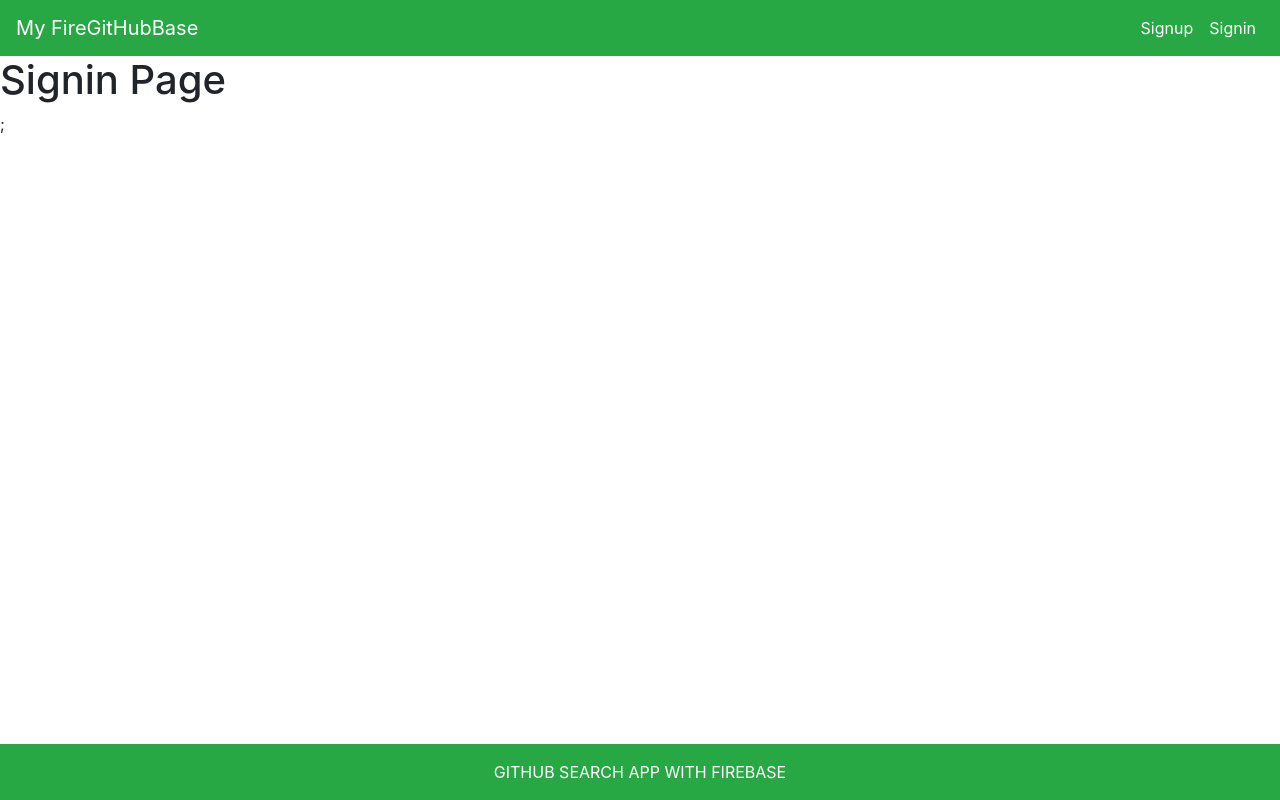
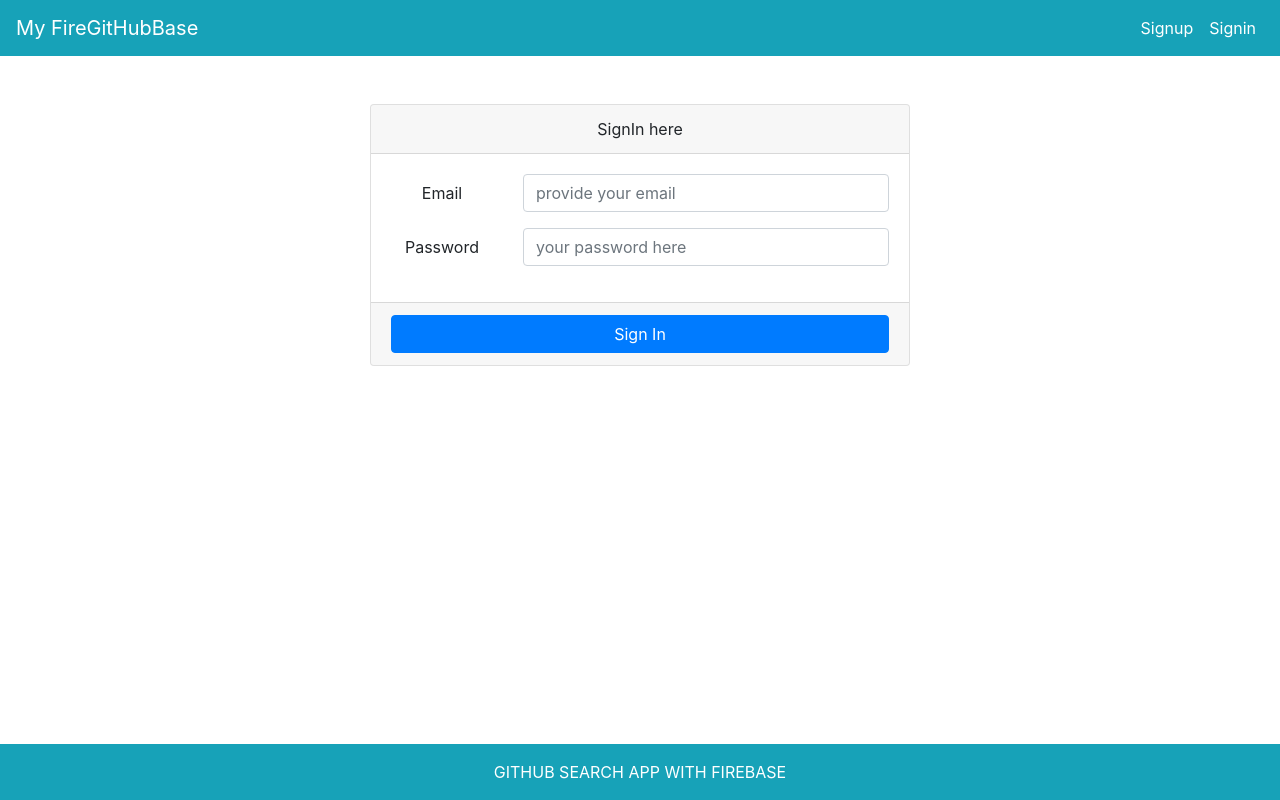
Before and after one commit to manishk-99/FireGitHubBase, a React (Create React App) app: page /Signin in a window 1280 px wide. Built offline with nearby package versions, Linux system fonts and the light colour scheme.

Commit message:
githubCard-added

```diff
--- a/src/Layout/Header.js
+++ b/src/Layout/Header.js
@@ -21,7 +21,7 @@ const Header = () => {
   const toggle = () => setIsOpen(!isOpen);
 
   return (
-    <Navbar color="success" light expand="md">
+    <Navbar color="info" light expand="md">
       <NavbarBrand>
         <Link to="/" className="text-white">
           My FireGitHubBase
@@ -35,7 +35,12 @@ const Header = () => {
         <Nav className="ml-auto" navbar>
           {context.user ? (
             <NavItem>
-              <NavLink tag={Link} to="/" className="text-white">
+              <NavLink
+                onClick={() => {
+                  context.setUser(null);
+                }}
+                className="text-white"
+              >
                 Logout
               </NavLink>
             </NavItem>
--- a/src/Layout/footer.js
+++ b/src/Layout/footer.js
@@ -6,7 +6,7 @@ const Footer = () => {
     <Container
       fluid
       tag="footer"
-      className="text-center bg-success text-white text-uppercase fixed-bottom p-3"
+      className="text-center bg-info text-white text-uppercase fixed-bottom p-3"
     >
       GitHub search app with firebase
     </Container>
--- a/src/Pages/Signin.js
+++ b/src/Pages/Signin.js
@@ -1,11 +1,104 @@
-import React from "react";
+import React, { useContext, useState } from "react";
+import {
+  Container,
+  Form,
+  Button,
+  FormGroup,
+  Label,
+  Col,
+  Input,
+  Row,
+  Card,
+  CardBody,
+  CardFooter,
+  CardHeader
+} from "reactstrap";
 
-const Signin = () => {
+import firebase from "firebase/app";
+import { UserContext } from "../Context/UserContext";
+import { Redirect } from "react-router-dom";
+import { toast } from "react-toastify";
+
+const Signup = () => {
+  const context = useContext(UserContext);
+
+  const [email, setEmail] = useState("");
+  const [password, setPassword] = useState("");
+
+  const handleSignUp = () => {
+    firebase
+      .auth()
+      .signInWithEmailAndPassword(email, password)
+      .then((res) => {
+        console.log(res);
+        context.setUser({ email: res.user.email, uid: res.user.uid });
+      })
+      .catch((error) => {
+        console.log(error);
+        toast(error.message, {
+          type: "error"
+        });
+      });
+  };
+
+  const handleSubmit = (e) => {
+    e.preventDefault();
+    handleSignUp();
+  };
+
+  if (context.user?.uid) {
+    return <Redirect to="/" />;
+  }
   return (
-    <div>
-      <h1>Signin Page</h1>;
-    </div>
+    <Container className="text-center">
+      <Row>
+        <Col lg={6} className="offset-lg-3 mt-5">
+          <Card>
+            <Form onSubmit={handleSubmit}>
+              <CardHeader className="">SignIn here</CardHeader>
+              <CardBody>
+                <FormGroup row>
+                  <Label for="email" sm={3}>
+                    Email
+                  </Label>
+                  <Col sm={9}>
+                    <Input
+                      type="email"
+                      name="email"
+                      id="email"
+                      placeholder="provide your email"
+                      value={email}
+                      onChange={(e) => setEmail(e.target.value)}
+                    />
+                  </Col>
+                </FormGroup>
+                <FormGroup row>
+                  <Label for="password" sm={3}>
+                    Password
+                  </Label>
+                  <Col sm={9}>
+                    <Input
+                      type="password"
+                      name="password"
+                      id="password"
+                      placeholder="your password here"
+                      value={password}
+                      onChange={(e) => setPassword(e.target.value)}
+                    />
+                  </Col>
+                </FormGroup>
+              </CardBody>
+              <CardFooter>
+                <Button type="submit" block color="primary">
+                  Sign In
+                </Button>
+              </CardFooter>
+            </Form>
+          </Card>
+        </Col>
+      </Row>
+    </Container>
   );
 };
 
-export default Signin;
+export default Signup;
```
Also changed, not shown: src/Components/UserCard.js (added, +19 -0 lines).
